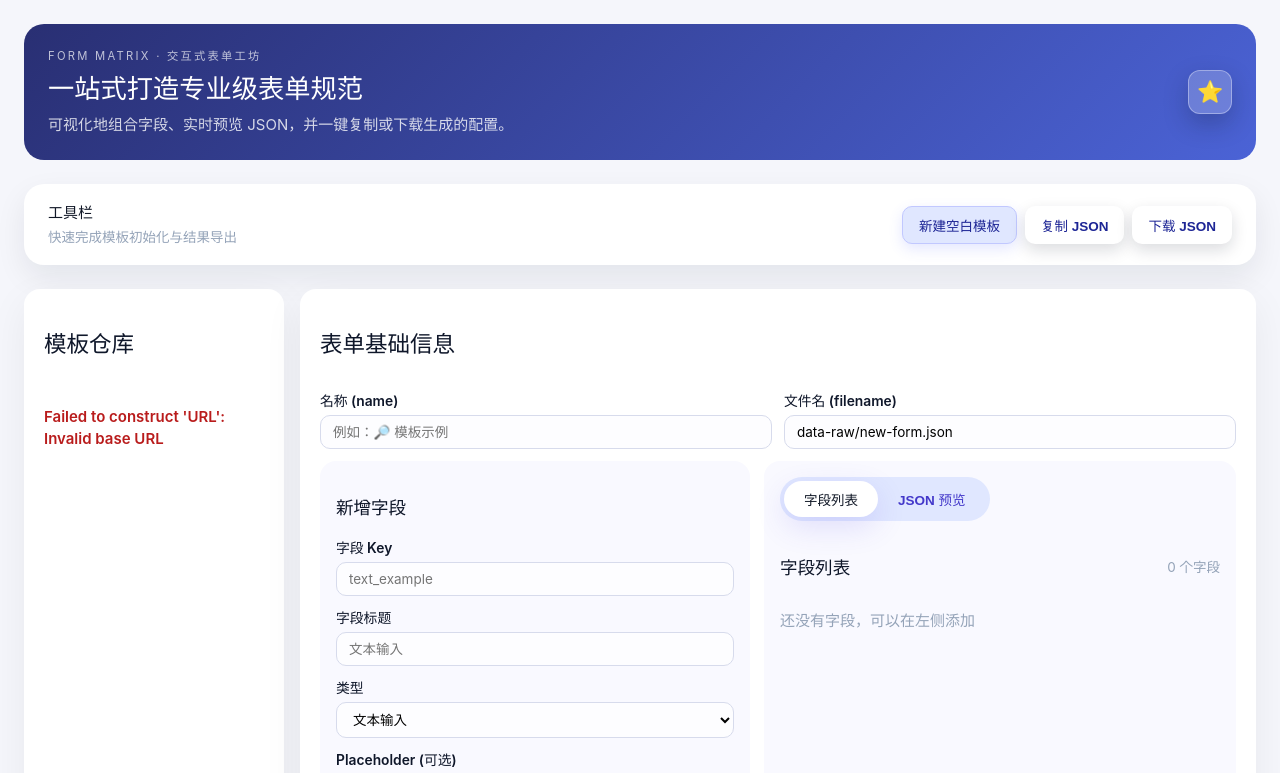
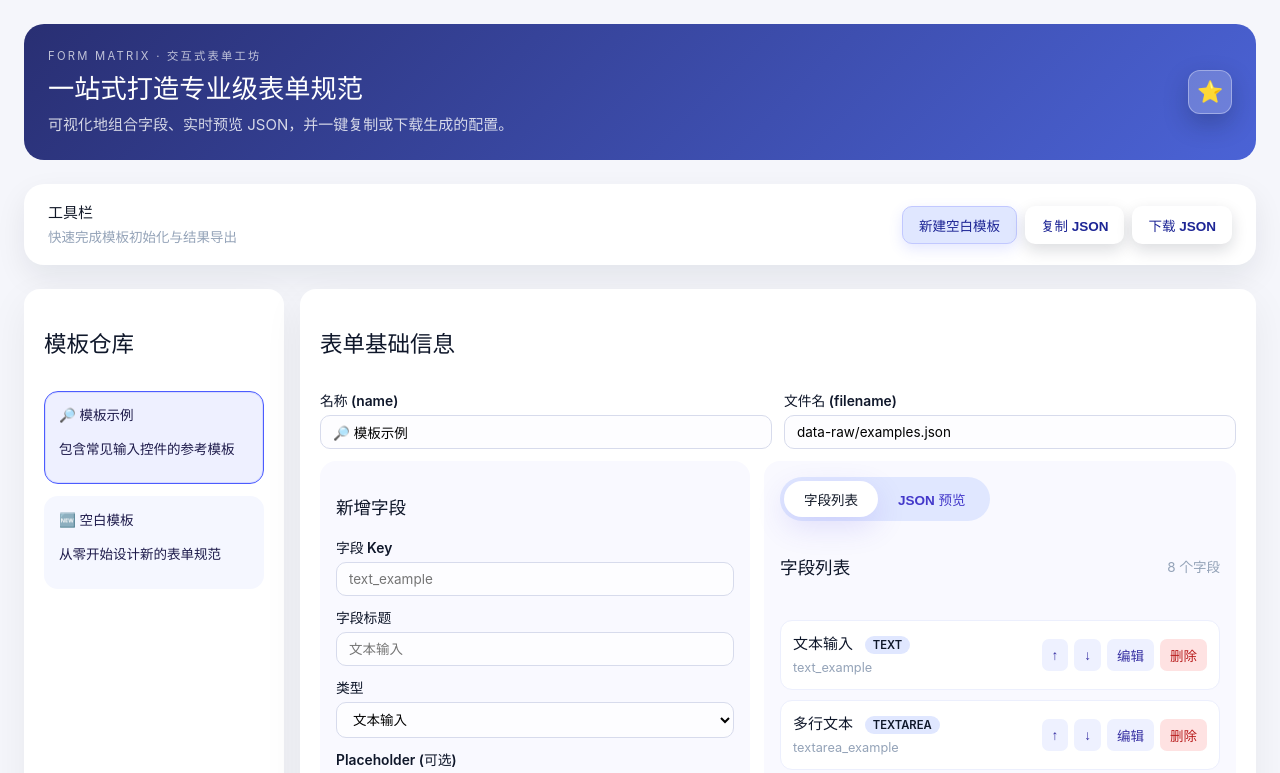
Before and after one commit to shalom-lab/form-matrix, a Vue app: page / in a window 1280 px wide. Shown: the top 773 px of the page. Built offline with nearby package versions, Linux system fonts and the light colour scheme.

Commit message:
fix path bug

```diff
--- a/src/App.vue
+++ b/src/App.vue
@@ -52,8 +52,9 @@ async function fetchTemplates() {
   loadError.value = ''
   try {
     const fetched = []
+    const baseUrl = `${window.location.origin}${import.meta.env.BASE_URL}`
     for (const tpl of templateSources) {
-      const templateUrl = new URL(tpl.path, import.meta.env.BASE_URL).href
+      const templateUrl = new URL(tpl.path, baseUrl).toString()
       const res = await fetch(templateUrl)
       if (!res.ok) throw new Error(`无法读取 ${tpl.name}`)
       const data = await res.json()
```
